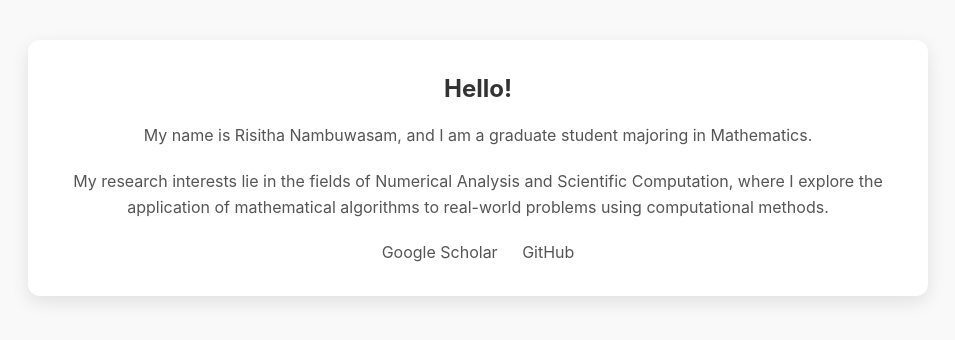
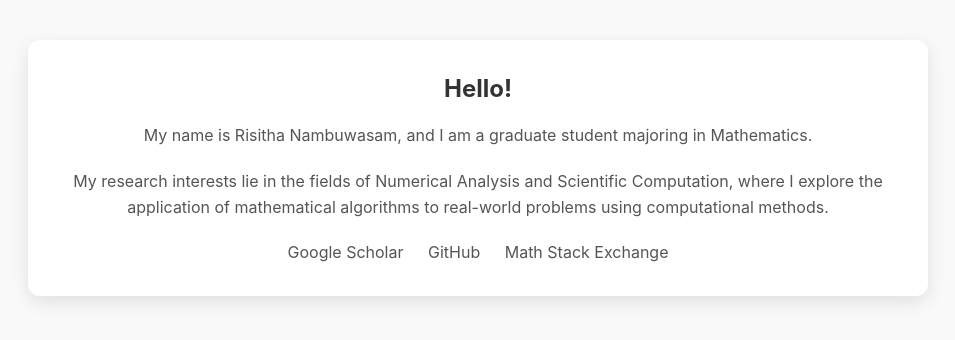
Before and after one commit to risithanambuwasam/risithanambuwasam.github.io, a plain HTML site: page index.html in a window 1280 px wide. Shown: the whole page, without its empty margins (162-1117 px from the left). Drawn offline with Linux system fonts and the light colour scheme.

Commit message:
Update index.html

```diff
--- a/index.html
+++ b/index.html
@@ -83,10 +83,11 @@
     <p>My name is Risitha Nambuwasam, and I am a graduate student majoring in Mathematics.</p>
     <p>My research interests lie in the fields of Numerical Analysis and Scientific Computation, where I explore the application of mathematical algorithms to real-world problems using computational methods.</p>
 
-    <div class="links">
-      <a href="https://scholar.google.com/citations?user=28Y32P0AAAAJ&hl=en" target="_blank">Google Scholar</a>
-      <a href="https://github.com/risithanambuwasam" target="_blank">GitHub</a>
-    </div>
+ <div class="links">
+  <a href="https://scholar.google.com/citations?user=28Y32P0AAAAJ&hl=en" target="_blank">Google Scholar</a>
+  <a href="https://github.com/risithanambuwasam" target="_blank">GitHub</a>
+  <a href="https://math.stackexchange.com/users/1654119/risitha" target="_blank">Math Stack Exchange</a>
+</div>
   </div>
 </body>
 </html>
```
